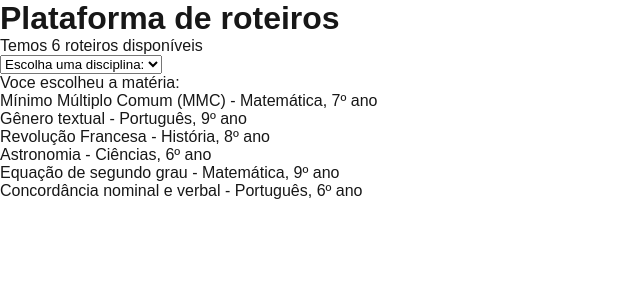
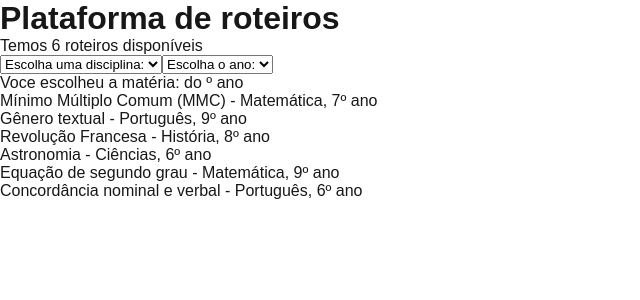
Before and after one commit to FelipeWalkerX/A2-Dev-Web, a Next.js app: page / in a window 1280 px wide. Shown: the top 300 px of the page, without its empty margins (0-640 px from the left). Built offline with nearby package versions, Linux system fonts and the light colour scheme.

Commit message:
Adicionado um filtro de ano (usando useState) e um if para caso nao encontre nenhum roteiro

```diff
--- a/app/page.js
+++ b/app/page.js
@@ -9,7 +9,12 @@ import ListaRoteiros from "@/components/listaRoteiros";
 
 export default function Home() {
   const [disciplina, setDisciplina] = useState("");
-  const roteirosFiltrados = roteiros.filter((roteiro) => disciplina === "" || roteiro.disciplina === disciplina)  //Ele funciona como um for e um if junto
+  const [ano, setAno] = useState("");    //É o filtro
+
+  //filter funciona como um for e um if junto
+  const roteirosFiltrados = roteiros.filter((roteiro) =>
+    (disciplina === "" || roteiro.disciplina === disciplina) &&
+    (ano === "" || roteiro.ano === ano));  //Ele funciona como um for e um if junto
   return (
     <main>
       {/* <h1> é o titulo */}
@@ -18,6 +23,7 @@ export default function Home() {
       <p>
         Temos {roteiros.length} roteiros disponíveis
       </p>
+      {/*Filtro da disciplina*/}
       <select value = {disciplina} onChange={(e) => setDisciplina(e.target.value)}>
         <option value = ""> Escolha uma disciplina: </option>
         <option value = "Matemática"> Matemática </option>
@@ -25,9 +31,18 @@ export default function Home() {
         <option value = "Ciências"> Ciências </option>
         <option value = "Português"> Português </option>
       </select>
-      <p>Voce escolheu a matéria: {disciplina}</p>
+      {/*Filtro do ano*/}
+      <select value = {ano} onChange = {(a) => setAno(a.target.value)}>
+        <option value = ""> Escolha o ano: </option>
+        <option value = "6"> 6º ano </option>
+        <option value = "7"> 7º ano </option>
+        <option value = "8"> 8º ano </option>
+        <option value = "9"> 9º ano </option>
+      </select>
+      <p>Voce escolheu a matéria: {disciplina} do {ano}º ano</p>
       {/* .map e ul some e vira so essa linha agora, pois ta tudo dentro do arquivo listaRoteiros agora */}
           <ListaRoteiros roteiros = {roteirosFiltrados} />
+
     </main>
     );
 
--- a/components/listaRoteiros.js
+++ b/components/listaRoteiros.js
@@ -1,6 +1,11 @@
 import RoteiroCard from "./RoteiroCard";
 
 export default function ListaRoteiros(props){
+    if (props.roteiros.length === 0){
+        return(
+            <p> Nenhuma materia encontrada. </p>
+        )
+    }
     return(
         <ul>    {/*Aqui dentro ja é JSX*/}
         {/* <ul> sao marcadores, neste caso, ele mostra cada um dos roteiros, como se fosse um vetor de roteiros */}
--- a/data/roteiros.json
+++ b/data/roteiros.json
@@ -4,7 +4,7 @@
         "titulo": "Mínimo Múltiplo Comum (MMC)",
         "tema": "Mínimo múltiplo comum",
         "disciplina": "Matemática",
-        "ano": 7,
+        "ano": "7",
         "tempoEstimado": 15,
         "explicacao": "O mínimo múltiplo comum (MMC) corresponde ao menor número inteiro positivo, diferente de zero, que é múltiplo ao mesmo tempo de dois ou mais números. Por exemplo, os múltiplos de 2 são 2, 4, 6, 8, 10, 12... e os múltiplos de 3 são 3, 6, 9, 12, 15... O primeiro número que aparece nas duas listas é o 6, então o MMC de 2 e 3 é 6.",
         "professorId": 1,
@@ -19,7 +19,7 @@
         "titulo": "Gênero textual",
         "tema": "Gênero textual",
         "disciplina": "Português",
-        "ano": 9,
+        "ano": "9",
         "tempoEstimado": 30,
         "explicacao": "Gênero textual é o formato que um texto tem de acordo com o seu uso no dia a dia, como dar uma notícia, ensinar uma receita ou contar uma história. Alguns exemplos são: o romance, o artigo de opinião, a notícia, a receita culinária, entre outros. Já um tipo textual é o modo de escrever (narrar, descrever, argumentar). Um mesmo gênero pode usar vários tipos textuais.",
         "professorId": 4,
@@ -34,7 +34,7 @@
         "titulo": "Revolução Francesa",
         "tema": "Revolução Francesa",
         "disciplina": "História",
-        "ano": 8,
+        "ano": "8",
         "tempoEstimado": 20,
         "explicacao": "A Revolução Francesa, ocorrida entre 1789 e 1799, foi um movimento impulsionado pela burguesia, que contou com a participação dos camponeses e das classes urbanas que viviam na miséria. A sociedade francesa era dividida em três grupos: o Primeiro Estado (o clero), o Segundo Estado (a nobreza) e o Terceiro Estado (todo o resto da população). O lema da revolução era ‘Liberdade, Igualdade e Fraternidade’.",
         "professorId": 2,
@@ -49,7 +49,7 @@
         "titulo": "Astronomia",
         "tema": "Astronomia",
         "disciplina": "Ciências",
-        "ano": 6,
+        "ano": "6",
         "tempoEstimado": 25,
         "explicacao": "A Astronomia é o estudo dos astros, onde nele está contido o Sistema solar, que possui o Sol como uma estrela no centro do Sistema Solar. O maior planeta contido no sistema solar é Júpiter, também conhecido como gigante gasoso. A Terra possui um fenômeno incrível conhecido como Eclipse, que pode ser solar (que é quando a Lua fica entre nosso planeta e o Sol) ou lunar (que é quando a Terra fica entre a Lua e o Sol).",
         "professorId": 3,
@@ -64,7 +64,7 @@
         "titulo": "Equação de segundo grau",
         "tema": "Equação quadrática",
         "disciplina": "Matemática",
-        "ano": 9,
+        "ano": "9",
         "tempoEstimado": 35,
         "explicacao": "Uma equação quadrática ou equação do segundo grau é uma equação em que o x aparece elevado ao quadrado (x²). Ela é escrita na forma ax² + bx + c = 0, em que a, b e c são números e o 'a' precisa ser diferente de 0. Para encontrar os valores de x, usamos a fórmula de Bhaskara: x = (-b ± √(b² - 4ac)) / (2a). Por exemplo, em x² - 5x + 6 = 0 temos a = 1, b = -5 e c = 6, e a fórmula dá as raízes 2 e 3, ou seja, x1 = 2 e x2 = 3.",
         "professorId": 1,
@@ -79,7 +79,7 @@
         "titulo": "Concordância nominal e verbal",
         "tema": "Concordância gramatical",
         "disciplina": "Português",
-        "ano": 6,
+        "ano": "6",
         "tempoEstimado": 25,
         "explicacao": "Concordância gramatical é quando as palavras de uma frase combinam entre si. Na concordância verbal, o verbo combina com o sujeito, ou seja, se o sujeito está no plural, o verbo também fica no plural, como em ‘O menino saiu’ e ‘Os meninos saíram’. Já na concordância nominal, as palavras que acompanham o substantivo combinam com ele em gênero e número, como em ‘a casa amarela’ e ‘os carros amarelos’.",
         "professorId": 4,
```
